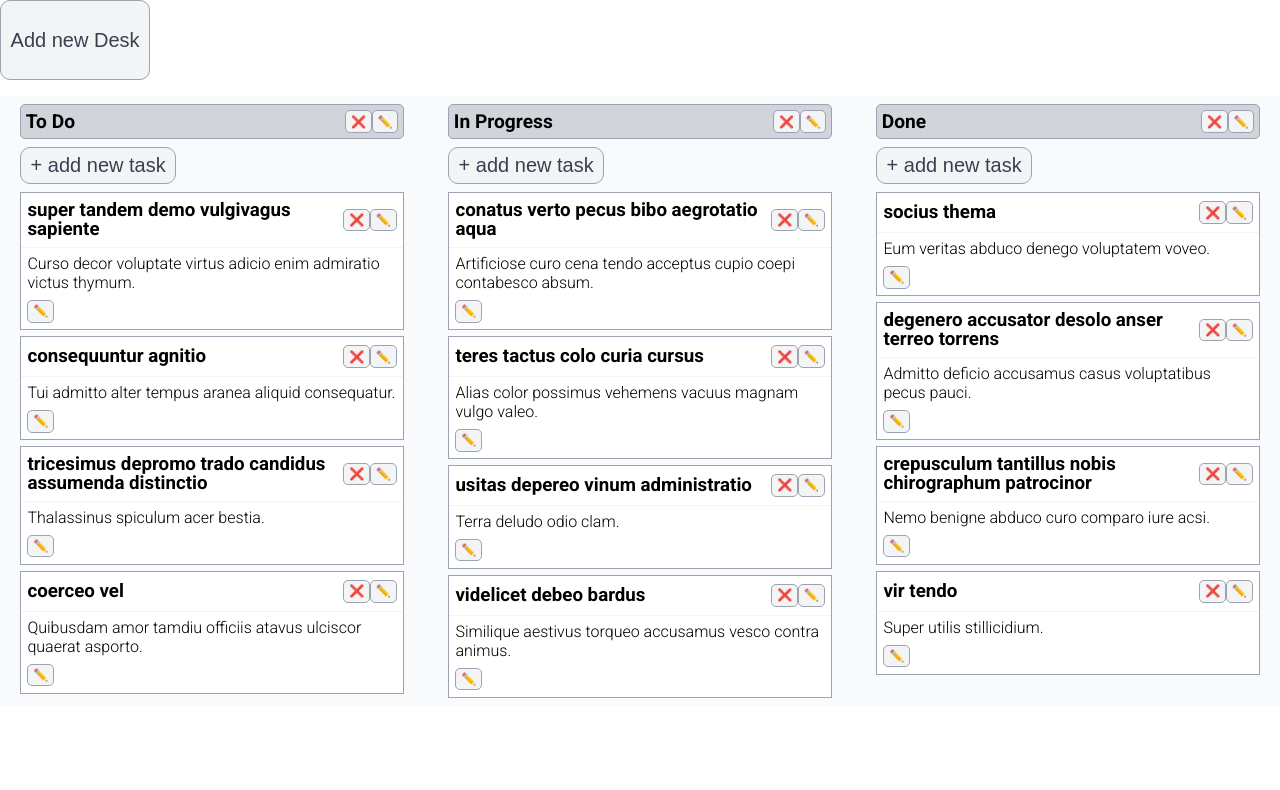
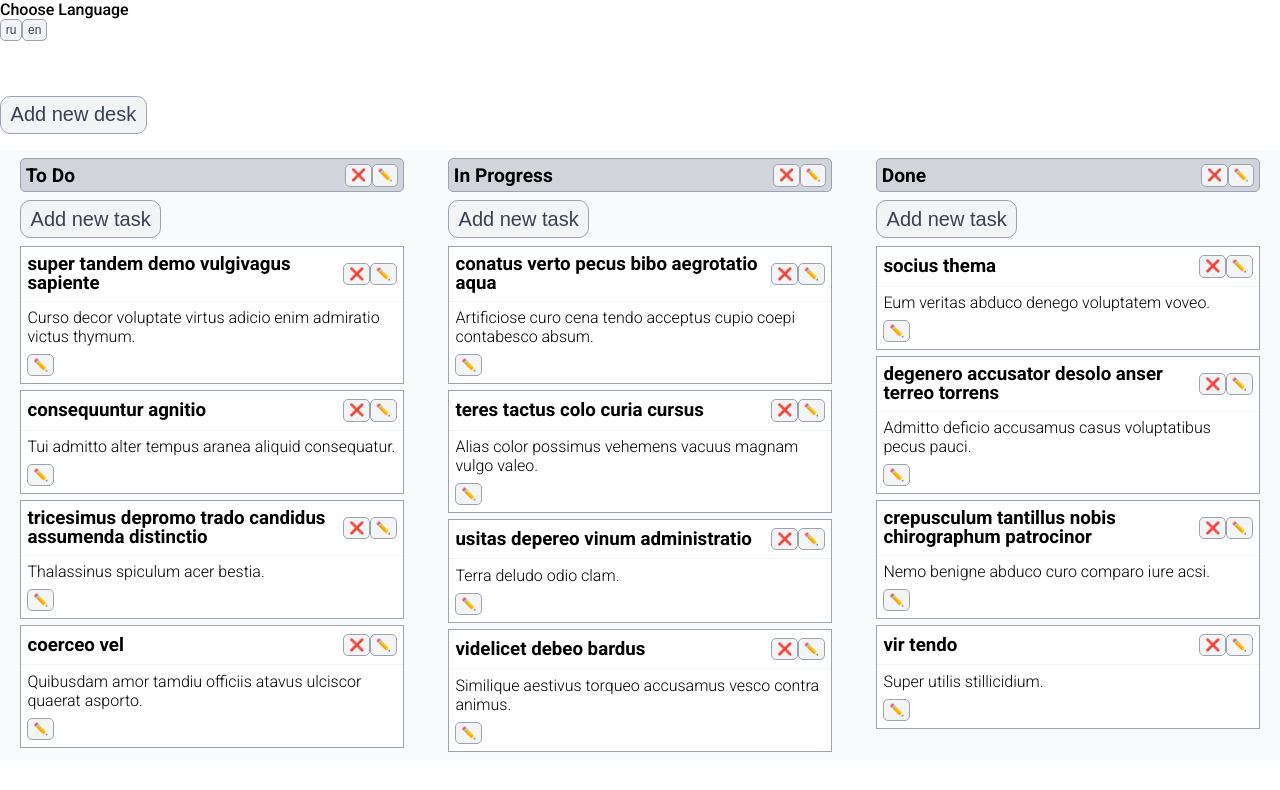
Before and after one commit to Podexus23/kanban, a React (Vite) app: page / in a window 1280 px wide. Shown: the top 790 px of the page. Built offline with nearby package versions, Linux system fonts and the light colour scheme.

Commit message:
feat: add simple localization

```diff
--- a/package.json
+++ b/package.json
@@ -11,8 +11,11 @@
   },
   "dependencies": {
     "@faker-js/faker": "^9.7.0",
+    "i18next": "^25.1.1",
+    "i18next-browser-languagedetector": "^8.1.0",
     "react": "^19.0.0",
-    "react-dom": "^19.0.0"
+    "react-dom": "^19.0.0",
+    "react-i18next": "^15.5.1"
   },
   "devDependencies": {
     "@eslint/js": "^9.22.0",
--- a/src/App.tsx
+++ b/src/App.tsx
@@ -1,11 +1,28 @@
 import DesksPlace from "./components/features/DesksPlace/DesksPlace";
 import styles from "./App.module.css";
+import { useTranslation } from "react-i18next";
+import Button from "./components/Button";
 
 function App() {
+  const { t, i18n } = useTranslation();
   const desks = ["To Do", "In Progress", "Done"];
 
   return (
     <div className={styles.app}>
+      <div>
+        <p>{t("changeLanguage")}</p>
+        <Button
+          name={"ru"}
+          size={"small"}
+          onClick={() => i18n.changeLanguage("ru")}
+        />
+        <Button
+          name={"en"}
+          size={"small"}
+          onClick={() => i18n.changeLanguage("en")}
+        />
+      </div>
+
       <DesksPlace desks={desks} />
     </div>
   );
--- /dev/null
+++ b/src/app/i18n.js
@@ -0,0 +1,69 @@
+import i18n from "i18next";
+import { initReactI18next } from "react-i18next";
+import LanguageDetector from "i18next-browser-languagedetector";
+
+// the translations
+// (tip move them in a JSON file and import them,
+// or even better, manage them separated from your code: https://react.i18next.com/guides/multiple-translation-files)
+const resources = {
+  en: {
+    translation: {
+      changeLanguage: "Choose Language",
+      desk: {
+        add: "Add new desk",
+        remove: "Remove desk",
+        edit: "Edit desk",
+        confirmNewTitle: "Confirm title",
+        newDeskTitle: "New Desk #",
+      },
+      task: {
+        add: "Add new task",
+        remove: "Remove task",
+        edit: "Edit task",
+        editTitle: "Edit title",
+        editDescription: "Edit description",
+        confirmNewTitle: "Confirm title",
+        confirmNewDescription: "Confirm description",
+      },
+      input: { title: "Please fill out this field" },
+    },
+  },
+  ru: {
+    translation: {
+      changeLanguage: "Выберите язык",
+      desk: {
+        add: "Добавить новую доску",
+        remove: "Убрать доску",
+        edit: "Редактировать доску",
+        confirmNewTitle: "Подтвердить заголовок",
+        newDeskTitle: "Новая доска #",
+      },
+      task: {
+        add: "Добавить новую задачу",
+        remove: "Убрать задачу",
+        edit: "Педактировать задачу",
+        editTitle: "Редактировать заголовок",
+        editDescription: "Редактировать описание",
+        confirmNewTitle: "Подтвердить заголовок",
+        confirmNewDescription: "Подтвердить описание",
+      },
+      input: { title: "Пожалуйста, заполните поле" },
+    },
+  },
+};
+
+i18n
+  .use(LanguageDetector)
+  .use(initReactI18next)
+  .init({
+    resources,
+    lng: "en", // language to use, more information here: https://www.i18next.com/overview/configuration-options#languages-namespaces-resources
+    // you can use the i18n.changeLanguage function to change the language manually: https://www.i18next.com/overview/api#changelanguage
+    // if you're using a language detector, do not define the lng option
+
+    interpolation: {
+      escapeValue: false, // react already safes from xss
+    },
+  });
+
+export default i18n;
--- a/src/components/features/DesksPlace/DesksPlace.tsx
+++ b/src/components/features/DesksPlace/DesksPlace.tsx
@@ -1,10 +1,12 @@
-import { useRef, useState } from "react";
+import { useRef, useState, useTransition } from "react";
 
 import styles from "./DesksPlace.module.css";
 import Desk from "../desk/Desk";
 import Button from "../../Button";
+import { useTranslation } from "react-i18next";
 
 function DesksPlace({ desks }) {
+  const { t } = useTranslation();
   const [usedDesks, setUsedDesks] = useState(desks);
   const dragParentDesk = useRef(null);
   const refDragTask = useRef(null);
@@ -12,7 +14,10 @@ function DesksPlace({ desks }) {
 
   //desk management
   function handleAddNewDesk(e) {
-    setUsedDesks((desks) => [...desks, `New Desk #${desks.length}`]);
+    setUsedDesks((desks) => [
+      ...desks,
+      `${t("desk.newDeskTitle")}${desks.length}`,
+    ]);
   }
   function handleDeleteDesk(id) {
     setUsedDesks((desks) => desks.filter((desk) => desk != id));
@@ -30,11 +35,7 @@ function DesksPlace({ desks }) {
 
   return (
     <>
-      <Button
-        onClick={handleAddNewDesk}
-        name={"Add new Desk"}
-        size={"medium"}
-      />
+      <Button onClick={handleAddNewDesk} name={t("desk.add")} size={"medium"} />
       <div className={styles.DesksPlace}>
         {usedDesks.map((desk) => (
           <Desk
--- a/src/components/features/Task/Task.tsx
+++ b/src/components/features/Task/Task.tsx
@@ -8,6 +8,7 @@
 import { useState } from "react";
 import styles from "./Task.module.css";
 import Button from "../../Button";
+import { useTranslation } from "react-i18next";
 
 const Task = ({
   task,
@@ -17,6 +18,7 @@ const Task = ({
   onRemoveTask,
   onEditTask,
 }) => {
+  const { t } = useTranslation();
   const [isTitleChange, setIsTitleChange] = useState(false);
   const [isDescriptionChange, setIsDescriptionChange] = useState(false);
   const [title, setTitle] = useState(task.title);
@@ -51,7 +53,7 @@ const Task = ({
                 setIsTitleChange(false);
               }}
               name={`✔️`}
-              title={"add title"}
+              title={t("task.confirmNewTitle")}
               size={"small"}
             />
           </div>
@@ -64,7 +66,7 @@ const Task = ({
             name={"❌"}
             size={"small"}
             onClick={(e) => onRemoveTask(e, task.id)}
-            title="remove task"
+            title={t("task.remove")}
           />
           <Button
             name={"✏️"}
@@ -72,7 +74,7 @@ const Task = ({
             onClick={() => {
               setIsTitleChange(true);
             }}
-            title="edit task"
+            title={t("task.editTitle")}
           />
         </div>
       </header>
@@ -90,7 +92,7 @@ const Task = ({
                 setIsDescriptionChange(false);
               }}
               name={`✔️`}
-              title={"add description"}
+              title={t("task.confirmNewDescription")}
               size={"small"}
             />
           </div>
@@ -103,7 +105,7 @@ const Task = ({
           onClick={() => {
             setIsDescriptionChange(true);
           }}
-          title="edit task"
+          title={t("task.editDescription")}
         />
       </div>
     </div>
--- a/src/components/features/desk/Desk.tsx
+++ b/src/components/features/desk/Desk.tsx
@@ -8,6 +8,7 @@ import { faker } from "@faker-js/faker";
 import Task from "../Task/Task";
 import Button from "../../Button";
 import NewTask from "../Task/NewTask";
+import { useTranslation } from "react-i18next";
 
 const makeTask = () => {
   return {
@@ -26,6 +27,7 @@ function Desk({
   refDragTask,
   refNewTaskParent,
 }) {
+  const { t } = useTranslation();
   const [tasks, setTasks] = useState(
     Array.from({ length: 4 }, (_, index) => makeTask())
   );
@@ -132,7 +134,7 @@ function Desk({
       />
       <Button
         onClick={handleOpenNewTaskBlock}
-        name={"+ add new task"}
+        name={t("task.add")}
         size={"medium"}
       />
       {isAddNewTask && (
@@ -161,6 +163,7 @@ function Desk({
 }
 
 function DeskHeader({ title, onDeleteDesk, onRenameDeskTitle }) {
+  const { t } = useTranslation();
   const [isRename, setIsRename] = useState(false);
   const [titleInput, setTitleInput] = useState(title);
 
@@ -190,7 +193,7 @@ function DeskHeader({ title, onDeleteDesk, onRenameDeskTitle }) {
           <Button
             onClick={handleAddNewTitle}
             name={`✔️`}
-            title={'title="delete desk'}
+            title={t("desk.confirmNewTitle")}
             size={"small"}
           />
         </div>
@@ -202,13 +205,13 @@ function DeskHeader({ title, onDeleteDesk, onRenameDeskTitle }) {
         <Button
           onClick={handleDeleteDesk}
           name={`❌`}
-          title={'title="delete desk'}
+          title={t("desk.remove")}
           size={"small"}
         />
         <Button
           onClick={handleRenameDeskTitle}
           name={`✏️`}
-          title={"edit desk name"}
+          title={t("desk.edit")}
           size={"small"}
         />
       </div>
--- a/src/main.tsx
+++ b/src/main.tsx
@@ -2,6 +2,8 @@ import { StrictMode } from "react";
 import { createRoot } from "react-dom/client";
 import "./style.css";
 import App from "./App.tsx";
+
+import "./app/i18n.js";
 
 createRoot(document.getElementById("root")!).render(
   <StrictMode>
```
Also changed, not shown: 1 other file (tests, documents, lock files or other folders).
